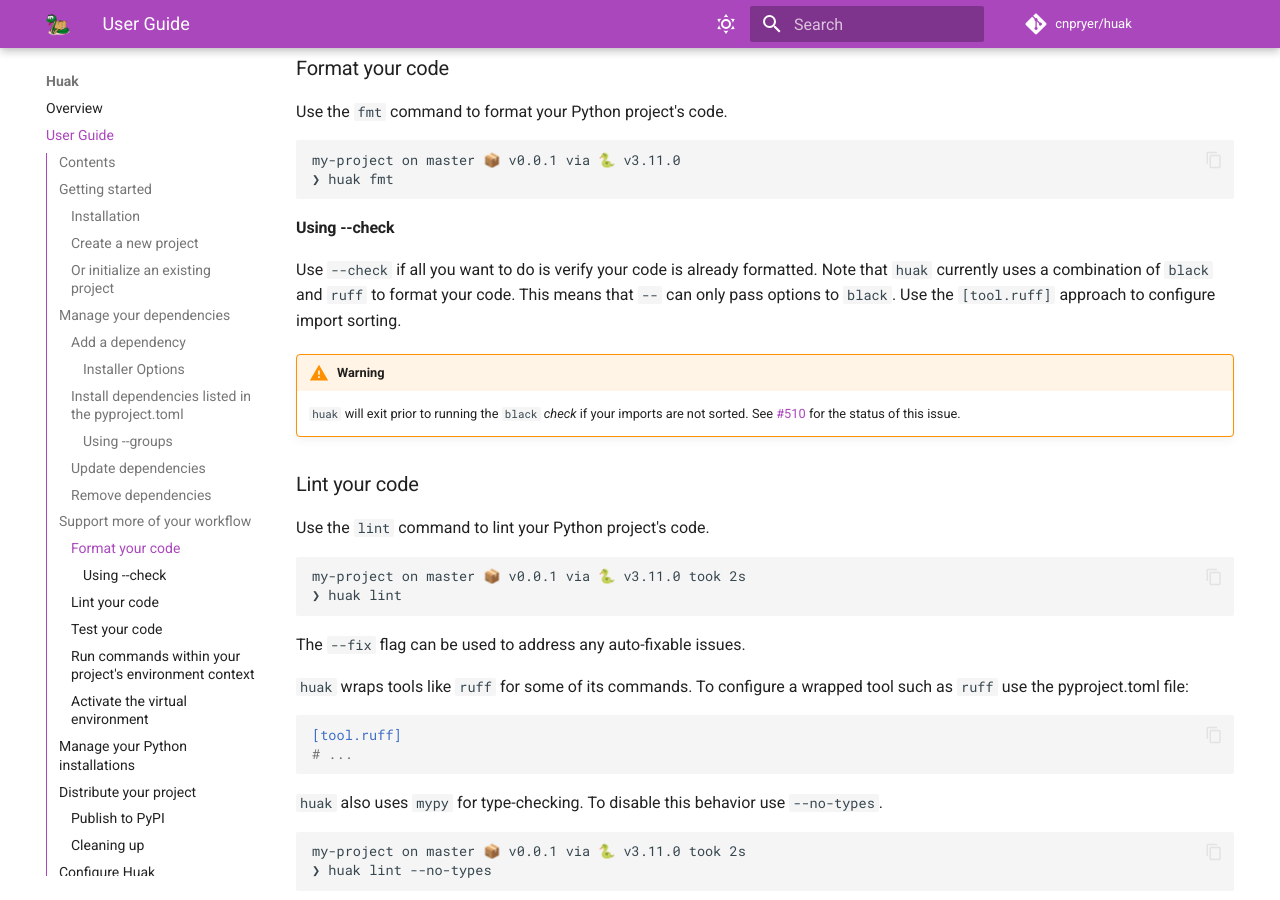
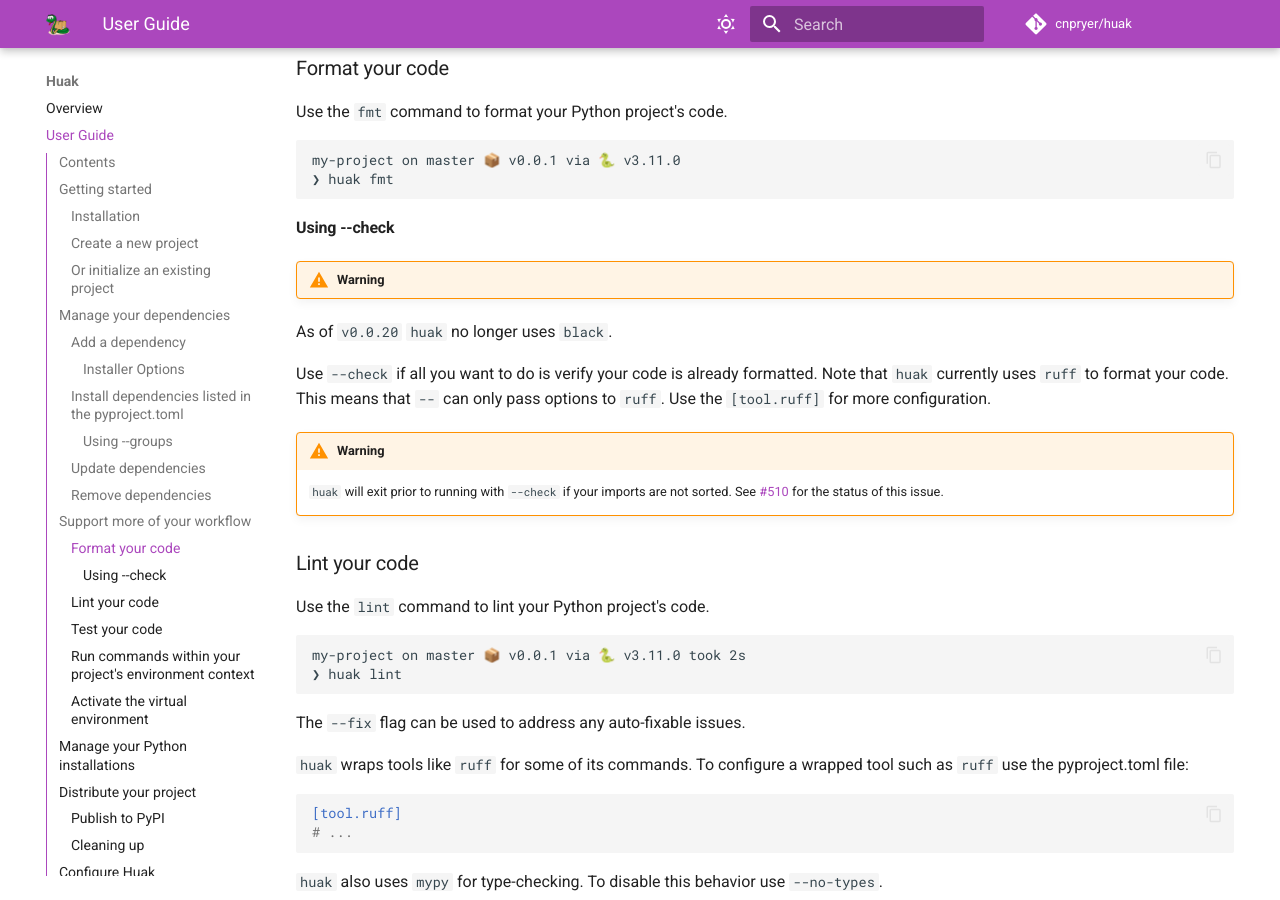
Before and after one commit to cnpryer/huak, an MkDocs documentation site: the page built from docs/user_guide.md, in a window 1280 px wide and 900 px high, scrolled down 3055 px. Built offline with MkDocs 1.6.1 and Material for MkDocs 9.7.7, drawn with Linux system fonts in a browser that asks for light colours; comment, search, counter and statistics services are not loaded.

Commit message:
Use `ruff`'s formatter (#785)

```diff
--- a/docs/user_guide.md
+++ b/docs/user_guide.md
@@ -142,10 +142,13 @@ my-project on master 📦 v0.0.1 via 🐍 v3.11.0
 
 #### Using --check
 
-Use `--check` if all you want to do is verify your code is already formatted. Note that `huak` currently uses a combination of `black` and `ruff` to format your code. This means that `--` can only pass options to `black`. Use the `[tool.ruff]` approach to configure import sorting.
+!!! Warning
+  As of `v0.0.20` `huak` no longer uses `black`.
+
+Use `--check` if all you want to do is verify your code is already formatted. Note that `huak` currently uses `ruff` to format your code. This means that `--` can only pass options to `ruff`. Use the `[tool.ruff]` for more configuration.
 
 !!! Warning
-    `huak` will exit prior to running the `black` *check* if your imports are not sorted. See [#510](https://github.com/cnpryer/huak/issues/510) for the status of this issue.
+    `huak` will exit prior to running with `--check` if your imports are not sorted. See [#510](https://github.com/cnpryer/huak/issues/510) for the status of this issue.
 
 ### Lint your code
 
```
Also changed, not shown: 1 other file.
